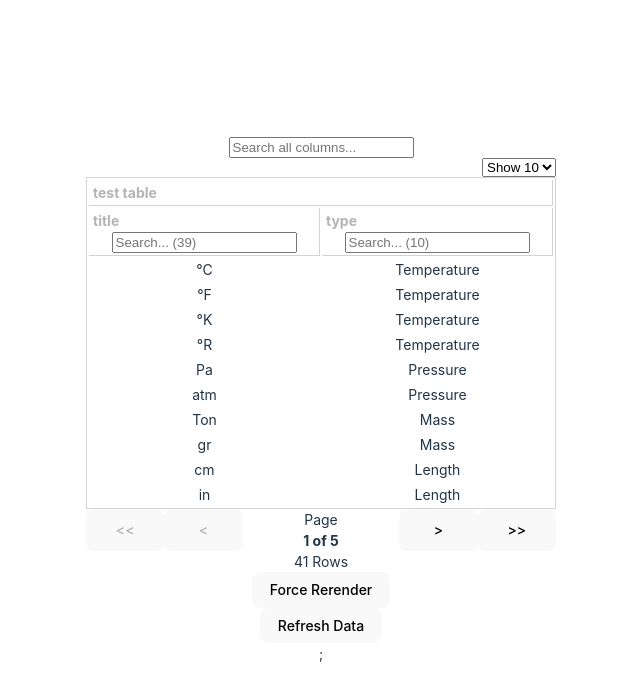
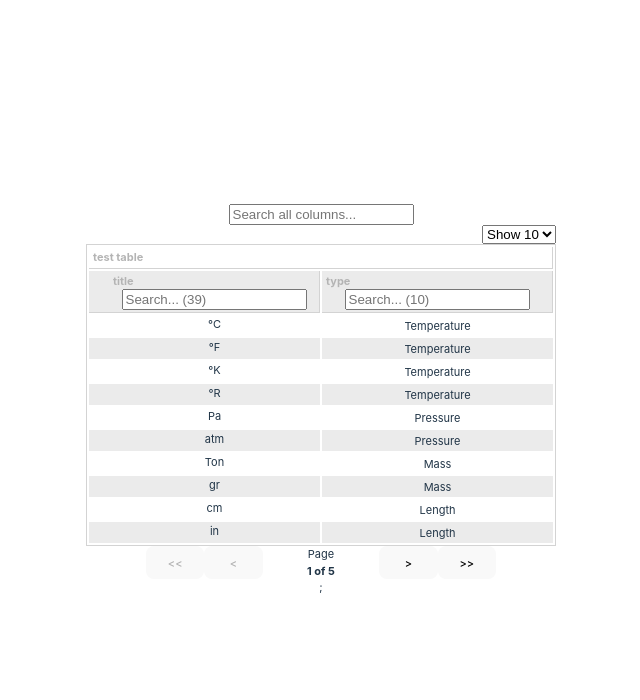
Before and after one commit to saeedkhalilabadi/create-table-component, a React (Vite) app: page / in a window 1280 px wide. Shown: the top 700 px of the page, without its empty margins (319-959 px from the left). Built offline with nearby package versions, Linux system fonts and the light colour scheme.

Commit message:
add checkBox to table cells

```diff
--- /dev/null
+++ b/src/commponents/todoList/CheckRowTable/index.css
@@ -0,0 +1,10 @@
+.checkBox {
+  float: left;
+}
+.visible{
+    visibility: visible;
+
+}
+.hidden{
+    visibility: hidden;
+}
--- /dev/null
+++ b/src/commponents/todoList/CheckRowTable/index.tsx
@@ -0,0 +1,31 @@
+import * as React from "react";
+import { styled } from "styled-components";
+import "./index.css";
+
+type Props = {
+  checked?: boolean;
+  onChange?: (value: boolean) => boolean;
+  visibility?: boolean;
+};
+
+export default function CheckRowTable(props: Props) {
+  const [value, setValue] = React.useState<boolean>(false);
+
+  React.useEffect(() => {
+    if (props.checked) setValue(props.checked);
+  }, [props.checked]);
+  const handelonChange = (e: any) => {
+    if (props.onChange) props.onChange(e.target.checked);
+    setValue(e.target.checked);
+  };
+  return (
+    <ThisCheckBox
+      className={`${value ? "visible " : "hidden "} checkBox`}
+      type="checkbox"
+      value={value}
+      onChange={handelonChange}
+    />
+  );
+}
+
+const ThisCheckBox = styled.input``;
--- a/src/commponents/todoList/Table/index.css
+++ b/src/commponents/todoList/Table/index.css
@@ -19,6 +19,16 @@ th {
   color: rgb(180, 180, 180);
 }
 
+tr:nth-child(even) {
+  background-color: #ebebeb;
+}
+tr:hover {
+  background-color: rgb(194, 194, 194);
+}
+tr:hover .checkBox {
+  visibility: visible;
+}
+
 tfoot {
   color: gray;
 }
@@ -27,12 +37,11 @@ tfoot th {
   font-weight: normal;
 }
 .pagination {
-  max-width: 1200px;
+  max-width: 350px;
   display: grid;
   grid-template-columns: 0.5fr 0.5fr 1fr 0.5fr 0.5fr;
-
+  margin: auto;
 }
-.selectPageSize{
-
+.selectPageSize {
   float: right;
 }
--- a/src/commponents/todoList/Table/index.tsx
+++ b/src/commponents/todoList/Table/index.tsx
@@ -1,8 +1,10 @@
-import React from "react";
+import * as React from "react";
 import ReactDOM from "react-dom/client";
 import { defaultConfig } from "./defaultConfig";
 import TableHeader from "./tabelHeader";
 import FilterInput from "./filterInput";
+import CheckRowTable from "../CheckRowTable/index";
+import CellIcon from "../cellIcon/index";
 import "./index.css";
 
 import {
@@ -88,6 +90,8 @@ export default function Table({
           accessorKey: feild.name,
           cell: (info) => info.getValue(),
           footer: (props) => props.column.id,
+          ckeck: true,
+          icon: true,
         };
       })
     );
@@ -149,6 +153,8 @@ export default function Table({
     setGlobalFilter(String(searchText));
   }, [searchText]);
 
+  console.log(table.getRowModel().rows);
+
   return (
     <div className="p-2">
       <div className="h-2" />
@@ -183,10 +189,16 @@ export default function Table({
                             onClick: header.column.getToggleSortingHandler(),
                           }}
                         >
+                          {header.id === config?.feildList[index]?.name &&
+                            config?.feildList[index]?.check && (
+                              <CheckRowTable />
+                            )}
+                          {console.log("header", header)}
                           {flexRender(
                             header.column.columnDef.header,
                             header.getContext()
                           )}
+
                           {{
                             asc: " 🔼",
                             desc: " 🔽",
@@ -213,9 +225,12 @@ export default function Table({
           {table.getRowModel().rows.map((row) => {
             return (
               <tr key={row.id}>
-                {row.getVisibleCells().map((cell) => {
+                {row.getVisibleCells().map((cell, cellIndex) => {
                   return (
                     <td key={cell.id}>
+                      {console.log(config?.feildList[cellIndex]?.check)}
+                      {config?.feildList[cellIndex]?.check && <CheckRowTable />}
+                      {config?.feildList[cellIndex]?.icon && <CellIcon />}
                       {flexRender(
                         cell.column.columnDef.cell,
                         cell.getContext()
@@ -229,6 +244,7 @@ export default function Table({
         </tbody>
       </table>
       <div />
+      {table.getPageCount() < 2 ? null : (
         <div className="pagination">
           <button
             className="border rounded p-1"
@@ -266,13 +282,7 @@ export default function Table({
             {">>"}
           </button>
         </div>
-      <div>{table.getPrePaginationRowModel().rows.length} Rows</div>
-      <div>
-        <button onClick={() => rerender()}>Force Rerender</button>
-      </div>
-      <div>
-        <button onClick={() => refreshData()}>Refresh Data</button>
-      </div>
+      )}
     </div>
   );
 }
--- /dev/null
+++ b/src/commponents/todoList/cellIcon/index.tsx
@@ -0,0 +1,11 @@
+import react from "react";
+import "./index.css";
+
+type Props = {
+  src?: string;
+  title?: string;
+};
+
+export default function CellIcon(props: Props) {
+  return <img className="cellIcon" src={props?.src} title={props?.title} />;
+}
--- a/src/commponents/todoList/config.tsx
+++ b/src/commponents/todoList/config.tsx
@@ -1,12 +1,21 @@
-
 //field-type:text|number|date|list
 
-
-
-export const config={
-feildList:[
-    {name:'title',type:'text'},
-    {name:'type',type:'text'},
-],
-headerPosition:'left',//'right'||'center'||'left'
-}
+export const config = {
+  feildList: [
+    {
+      name: "title",
+      type: "text",
+      headerPosition: "left",
+      icon: true,
+      check: true,
+    },
+    {
+      name: "type",
+      type: "list",
+      headerPosition: "left",
+      icon: true,
+      check: false,
+    },
+  ],
+  headerPosition: "left", //'right'||'center'||'left'
+};
--- a/src/index.css
+++ b/src/index.css
@@ -29,6 +29,7 @@ body {
   place-items: center;
   min-width: 320px;
   min-height: 100vh;
+  font-size: 11px;
 }
 
 h1 {
```
Also changed, not shown: src/commponents/todoList/cellIcon/index.css (added). Lines whose indentation alone changed are shown as unchanged.
